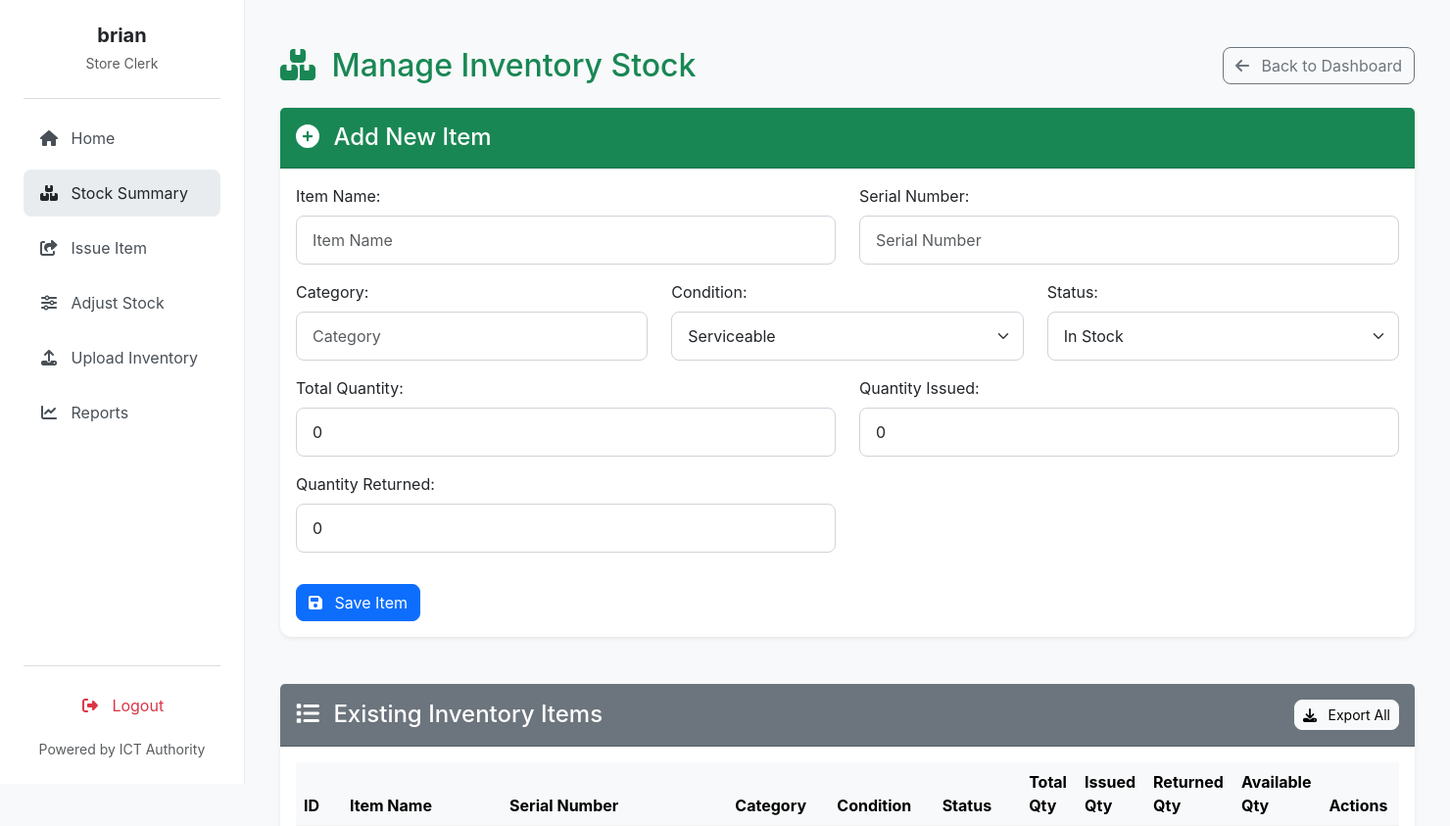
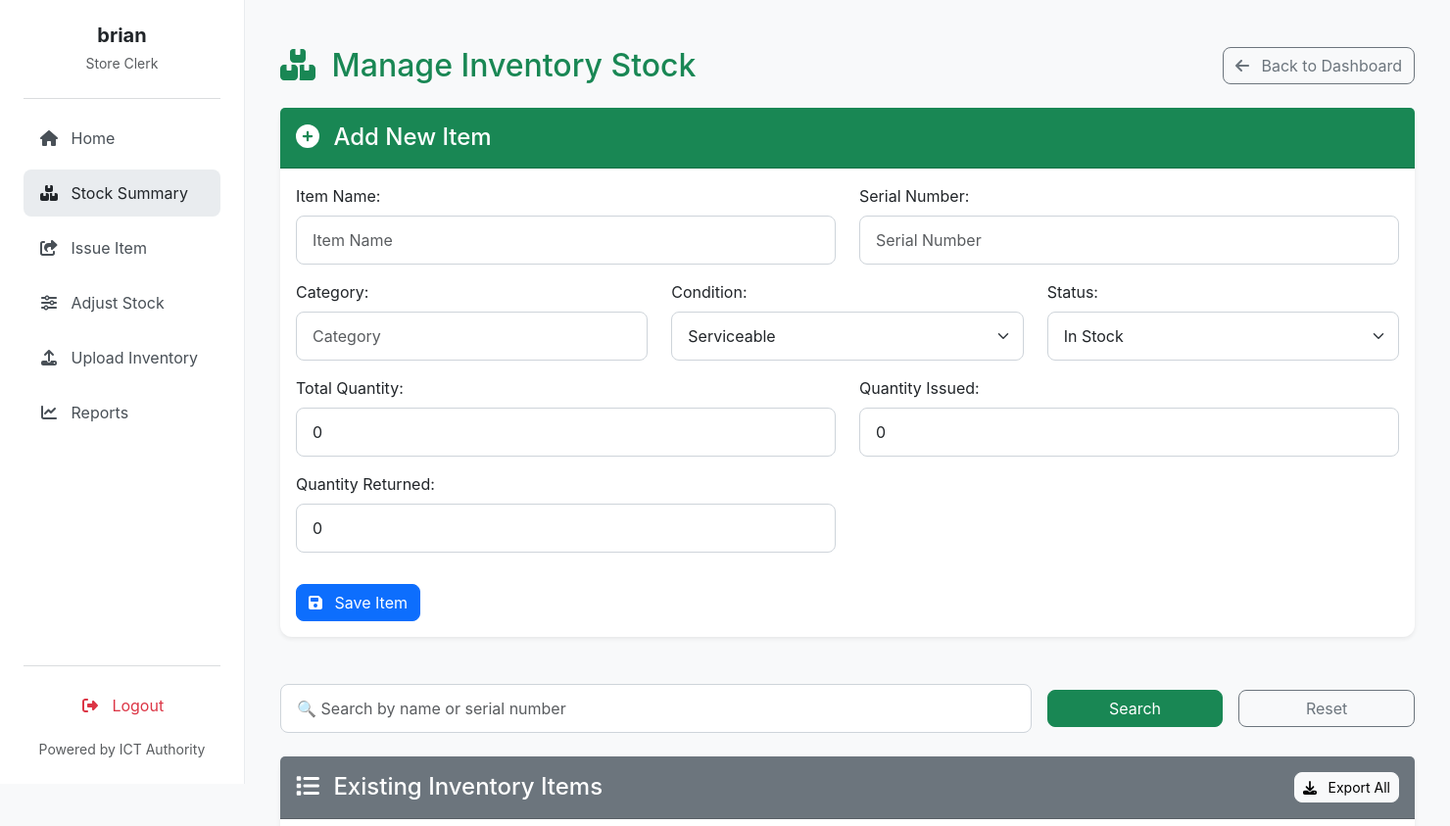
Before and after one commit to Kagoiza/inventory-management-system, a Django app: page /manage_stock/ in a window 1480 px wide. Shown: the top 843 px of the page at 98% size. Run offline with Django 5.2, Linux system fonts and the light colour scheme; a user stored in the database is signed in; data comes from the database, SQL or seed files in the repository; both versions use the stored data as it was after the commit.

Commit message:
Worked on the adjust item and Issue item

```diff
--- a/invent/forms.py
+++ b/invent/forms.py
@@ -82,11 +82,6 @@ class IssueItemForm(forms.Form):
         widget=forms.TextInput(
             attrs={'class': 'form-control', 'placeholder': 'Recipient (e.g., Department, Name)'})
     )
-    notes = forms.CharField(
-        required=False,
-        widget=forms.Textarea(
-            attrs={'class': 'form-control', 'rows': 3, 'placeholder': 'Optional notes'})
-    )
 
     def clean(self):
         cleaned_data = super().clean()
--- a/invent/templates/invent/adjust_stock.html
+++ b/invent/templates/invent/adjust_stock.html
@@ -49,11 +49,7 @@
                         {% if form.reason.errors %}<div class="text-danger small">{{ form.reason.errors }}</div>{% endif %}
                     </div>
                 </div>
-                <div class="mb-3">
-                    <label for="{{ form.notes.id_for_label }}" class="form-label">Notes (Optional):</label>
-                    {{ form.notes }}
-                    {% if form.notes.errors %}<div class="text-danger small">{{ form.notes.errors }}</div>{% endif %}
-                </div>
+
 
                 {% if form.non_field_errors %}
                     <div class="alert alert-danger mt-3">
--- a/invent/templates/invent/manage_stock.html
+++ b/invent/templates/invent/manage_stock.html
@@ -92,6 +92,18 @@
             </form>
         </div>
     </div>
+<form method="get" class="row g-3 align-items-center mb-4">
+    <div class="col-md-8">
+        <input type="text" name="q" class="form-control" placeholder="🔍 Search by name or serial number" value="{{ query }}">
+    </div>
+    <div class="col-md-2">
+        <button type="submit" class="btn btn-success w-100">Search</button>
+    </div>
+    <div class="col-md-2">
+        <a href="{% url 'manage_stock' %}" class="btn btn-outline-secondary w-100">Reset</a>
+    </div>
+</form>
+
 
     {# Section for Existing Inventory Items #}
     <div class="card shadow-sm mb-4">
--- a/invent/views.py
+++ b/invent/views.py
@@ -1,3 +1,4 @@
+from django.db.models import Q
 from django.core.mail import send_mail  # Add this at the top
 from django.shortcuts import render, redirect, get_object_or_404
 from django.contrib.auth.forms import AuthenticationForm
@@ -215,6 +216,8 @@ def store_clerk_dashboard(request):
 @login_required
 @permission_required('invent.view_inventoryitem', raise_exception=True)
 def manage_stock(request):
+    form = InventoryItemForm()
+
     if request.method == 'POST':
         form = InventoryItemForm(request.POST)
         if form.is_valid():
@@ -227,14 +230,21 @@ def manage_stock(request):
         else:
             messages.error(
                 request, "Error adding item. Please check the form.")
-    else:
-        form = InventoryItemForm()
 
+    query = request.GET.get('q', '')
     items = InventoryItem.objects.all().order_by('name')
+
+    if query:
+        items = items.filter(
+            Q(name__icontains=query) |
+            Q(serial_number__icontains=query) |
+            Q(category__icontains=query)
+        )
 
     context = {
         'form': form,
         'items': items,
+        'query': query,
     }
     return render(request, 'invent/manage_stock.html', context)
 
@@ -342,7 +352,6 @@ def issue_item(request):
             item_to_issue = form.cleaned_data['item']
             quantity = form.cleaned_data['quantity']
             issued_to = form.cleaned_data['issued_to']
-            notes = form.cleaned_data['notes']
 
             try:
                 with transaction.atomic():
@@ -365,7 +374,7 @@ def issue_item(request):
                         transaction_type='Issue',
                         quantity=-quantity,
                         issued_to=issued_to,
-                        reason=f"Direct issue to {issued_to}. " + notes,
+                        reason=f"Direct issue to {issued_to}. ",
                         recorded_by=request.user
                     )
                 messages.success(
@@ -393,10 +402,11 @@ def issue_item(request):
 def search_items(request):
     query = request.GET.get('q')
     results = InventoryItem.objects.none()
-
     if query:
         results = InventoryItem.objects.filter(
-            name__icontains=query
+            Q(name__icontains=query) |
+            Q(category__icontains=query) |
+            Q(serial_number__icontains=query)
         ).order_by('name')
 
     context = {
@@ -450,7 +460,6 @@ def adjust_stock(request):
             item = form.cleaned_data['item']
             adjustment_quantity = form.cleaned_data['adjustment_quantity']
             reason = form.cleaned_data['reason']
-            notes = form.cleaned_data['notes']
 
             try:
                 with transaction.atomic():
@@ -465,7 +474,6 @@ def adjust_stock(request):
                         transaction_type=transaction_type,
                         quantity=adjustment_quantity,
                         reason=reason,
-                        notes=notes,
                         recorded_by=request.user
                     )
                 messages.success(
```
Also changed, not shown: invent/templates/invent/issue_item.html (+6 -25 lines), db.sqlite3.
